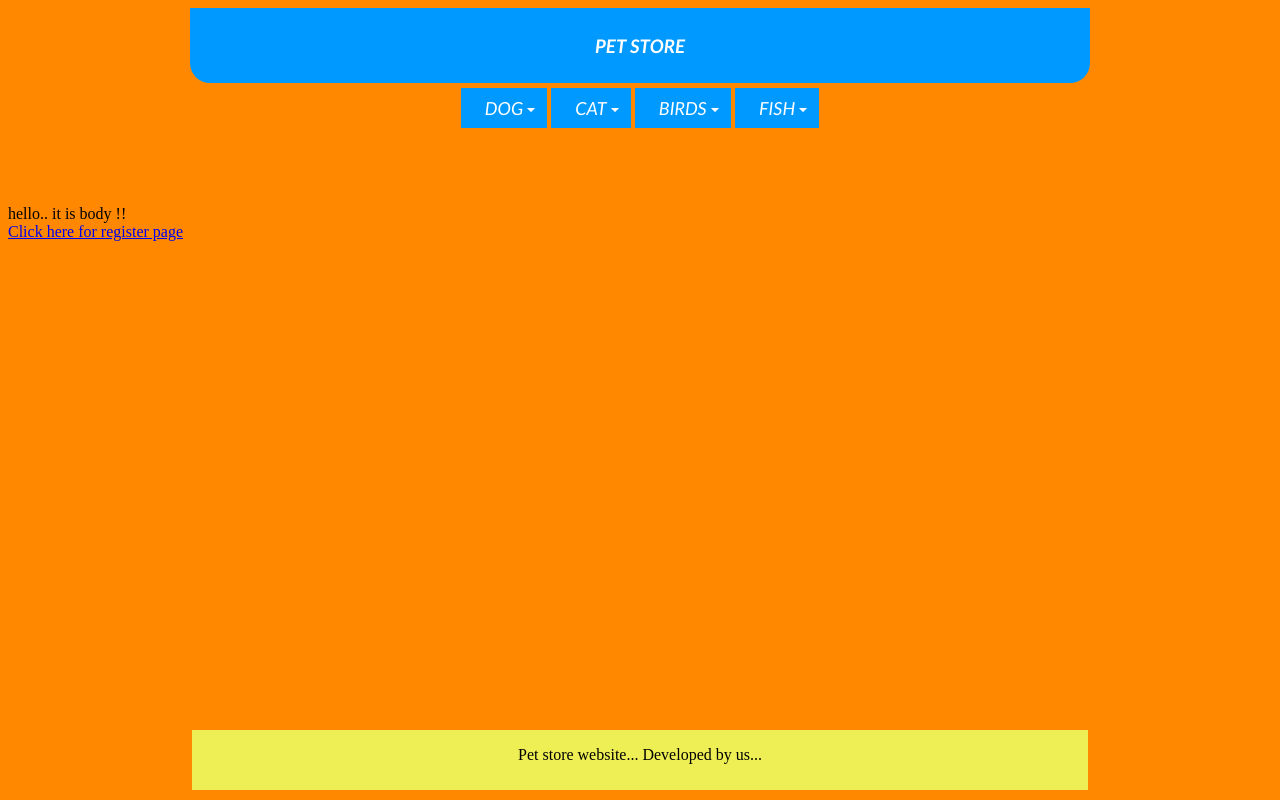
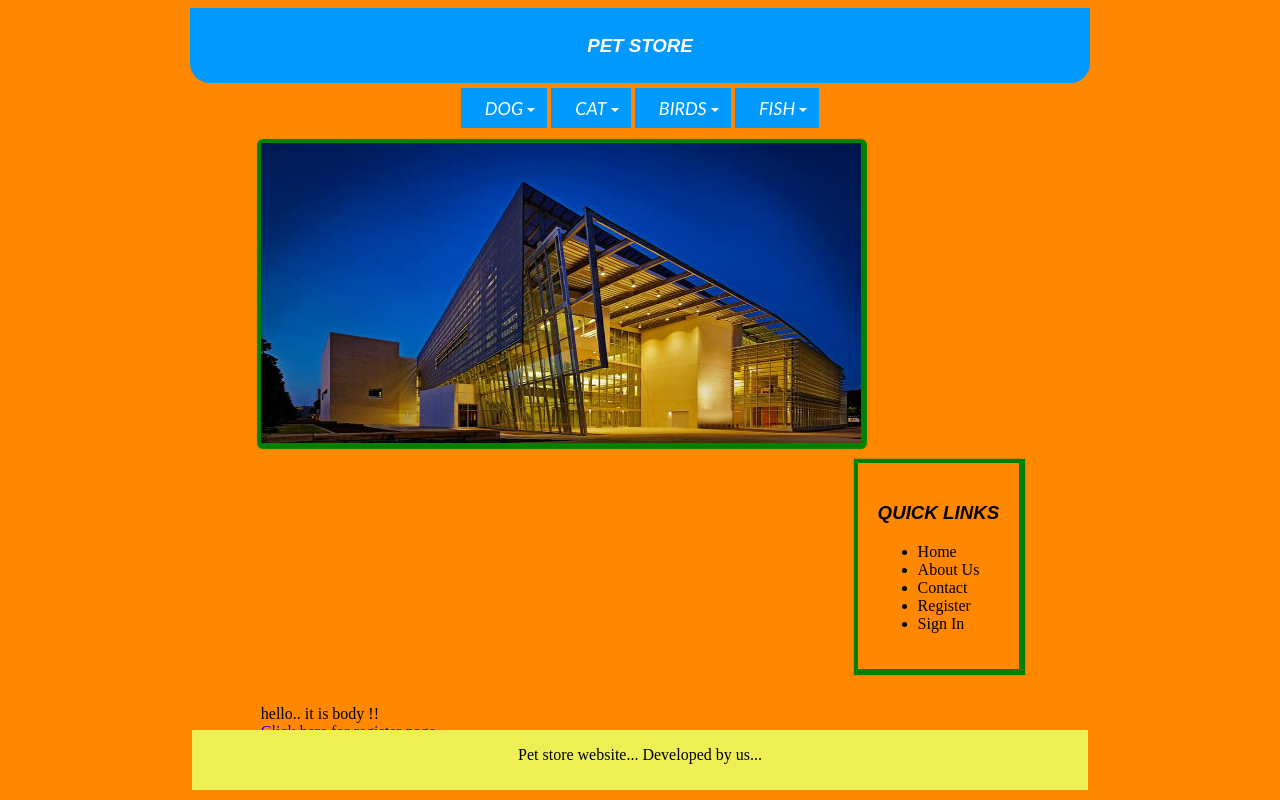
Before and after one commit to arnabdutta/Pet_store_wpl, a PHP site: page / in a window 1280 px wide. Run offline with PHP 8.4, Linux system fonts and the light colour scheme; some libraries are stand-ins or nearby versions.

Commit message:
updated index page
updated index page with sample images n quick links

```diff
--- /dev/null
+++ b/css/style.css
@@ -0,0 +1,59 @@
+/* CSS Document */
+
+#main_page{
+	/*border:dashed;*/
+	width:60%;
+	margin-left:auto;
+	margin-right:auto;
+}
+
+#slideshow{
+    box-shadow:1px 1px 1px 5px green;
+	border-radius:2px;
+    height:300px;
+    margin:10px auto;
+    width:600px;
+	float:left;
+}
+
+.display {
+	list-style: none;
+	margin: 0;
+	padding: 0;
+	overflow: hidden;
+}
+
+.display li {
+	display: none;
+	float: left;
+	margin: 0 -100% 0 0;
+	width: 100%;
+}
+.display li:first-child {
+display: block;
+}
+
+.display img {
+max-width: 100%;
+vertical-align: top;
+}
+h2, h3, h4{
+	font-family:arial;
+	font-style:italic;
+	text-align:center;
+}
+
+#quick_links{
+	float:right;
+	border:5px #00C;
+    box-shadow:1px 1px 1px 5px green;
+	padding:20px;
+	margin-top:10px;
+}
+
+#extra{
+	width:60%;
+	margin-left:auto;
+	margin-right:auto;
+	clear:both;
+}
--- a/index.php
+++ b/index.php
@@ -8,19 +8,60 @@ include("header.php");
 <html>
 <head>
 <title>PET STORE</title>
+<link rel="stylesheet" type="text/css" href="css/style.css">
+
+<script src="http://ajax.googleapis.com/ajax/libs/jquery/1.10.1/jquery.min.js"></script>
+  <script>
+  $(document).ready(function(){
+    var $display = $('.display');
+	setInterval(function(){
+      var $pics = $display.children();
+	  $pics.eq(0).fadeOut(1000,function(){
+      $(this).appendTo($display);
+      });
+    $pics.eq(1).delay(500).fadeIn(1000);
+    }, 5000);
+  });
+</script>
+
 
 
 </head>
 
 <body>
+<div id="main_page">
+    <div id="slideshow">
+    <ul class="display">
+        <li><div><img src="images/1.jpg"></div></li>
+        <li><div><img src="images/2.jpg"></div></li>
+        <li><div><img src="images/3.jpg"></div></li>
+        <li><div><img src="images/4.jpg"></div></li>
+        <li><div><img src="images/5.jpg"></div></li>
+      </ul>
 
-<br />
-<br />
-<br />
-<br />
+
+    </div>
+
+<div id="quick_links">
+<h3>QUICK LINKS</h3>
+<ul>
+<li>Home</li>
+<li>About Us</li>
+<li> Contact</li>
+<li>Register</li>
+<li>Sign In</li>
+</ul>
+
+</div>
+
+
+</div>
+<div id="extra">
+<br /><br />
 hello..
 it is body !!
 <br />
 <a href="register.php">Click here for register page</a>
+</div>
 </body>
 </html>
--- a/register.php
+++ b/register.php
@@ -9,10 +9,11 @@ include("header.php");
 <head>
 <meta http-equiv="Content-Type" content="text/html; charset=utf-8" />
 <title>Register Page</title>
+<link rel="stylesheet" type="text/css" href="css/style.css">
 </head>
 
 <body>
-
+<div id="main_page">
 Page to register...
 
 <br />
@@ -21,5 +22,6 @@ Page to register...
 <br />
 <br />
 <a href="index.php"> Go to home</a>
+</div>
 </body>
 </html>
```
Also changed, not shown: images/1.jpg (added), images/2.jpg (added), images/3.jpg (added), images/4.jpg (added), images/5.jpg (added).
